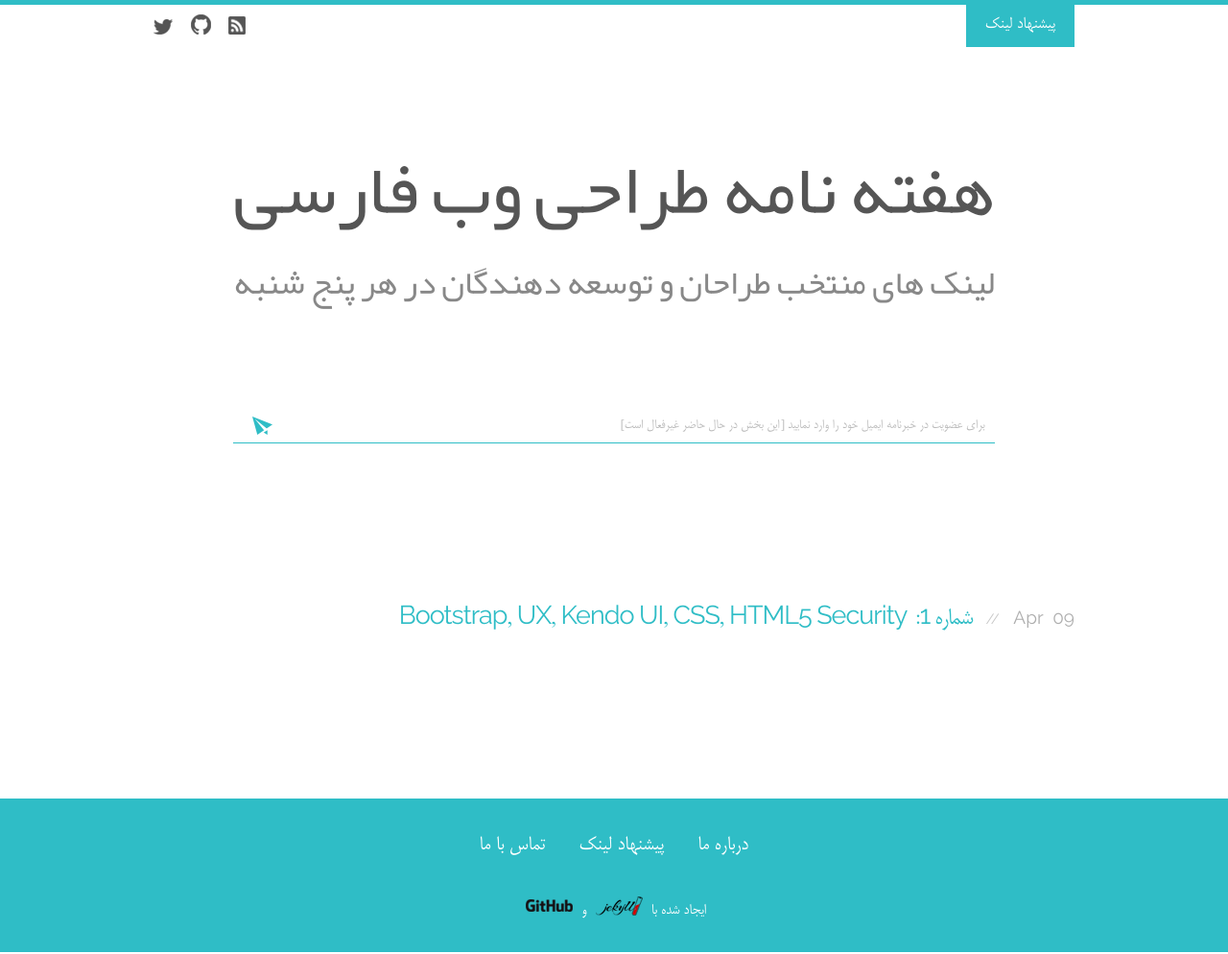
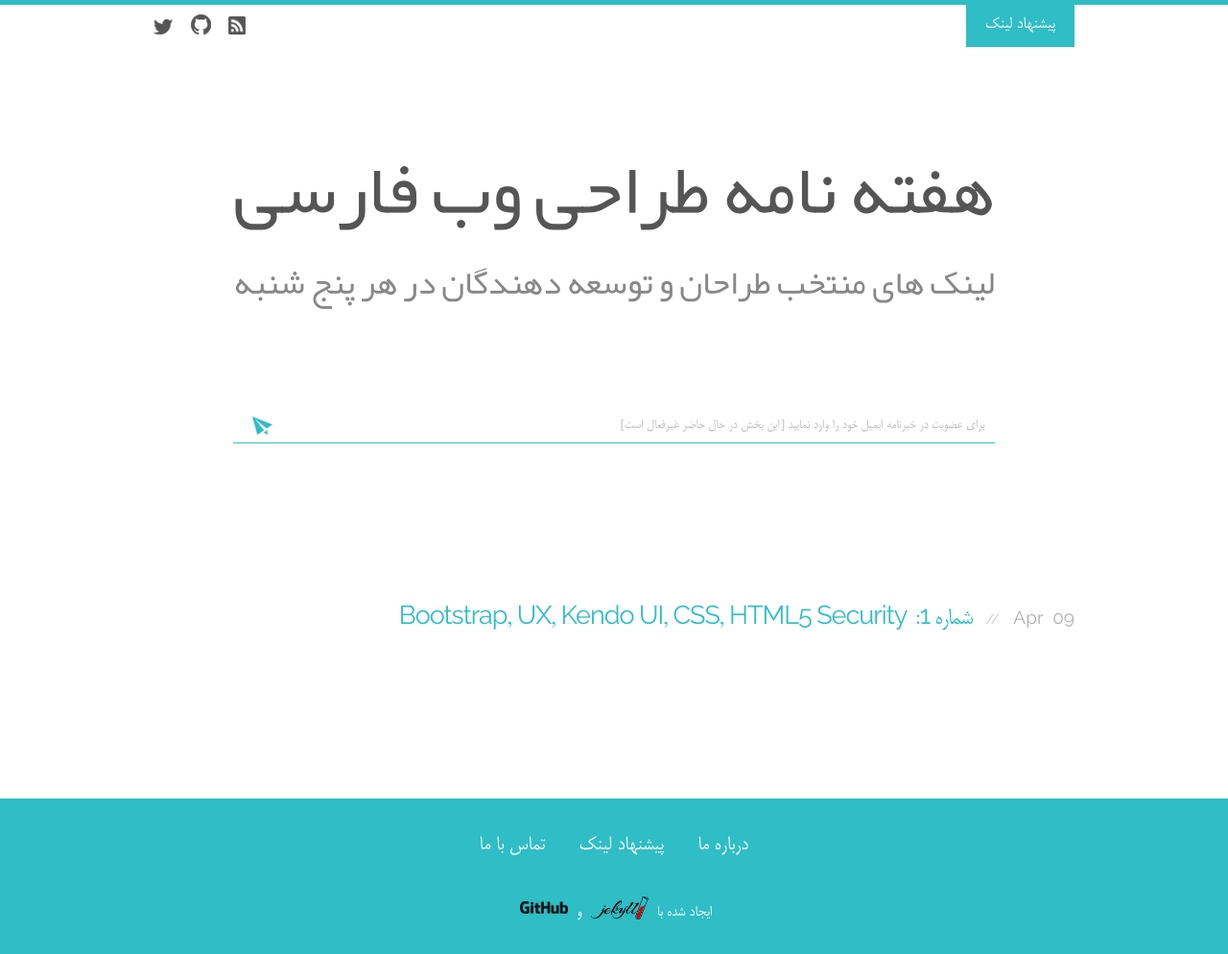
Before and after one commit to reyhoun/ui.toread, a Jekyll site: the page built from index.html, in a window 1280 px wide. Shown: the whole page at 96% size. Built offline with Jekyll 4.4.1, drawn with Linux system fonts in a browser that asks for light colours.

Commit message:
Fix: Footer logos

```diff
--- a/_includes/footer.html
+++ b/_includes/footer.html
@@ -9,9 +9,9 @@
         </ul>
         <div class="footer__poweredby">
           <span>ایجاد شده با</span>
-          <a href="http://jekyllrb.com/"><img src="/assets/img/jekyll-logo.png" alt=""></a>
+          <a class="jekyll-logo" href="http://jekyllrb.com/"><img src="/assets/img/jekyll-logo.png" alt=""></a>
           <span>و</span>
-          <a href="https://github.com/"><img src="/assets/img/github-logo.png" alt=""></a>
+          <a class="github-logo" href="https://github.com/"><img src="/assets/img/github-logo.png" alt=""></a>
         </div>
       </div>
     </div>
--- a/_sass/app.scss
+++ b/_sass/app.scss
@@ -206,6 +206,18 @@
   }
 }
 
+.jekyll-logo {
+  img {
+    width: 60px;
+  }
+}
+
+.github-logo {
+  img {
+    width: 50px;
+  }
+}
+
 .post {
   margin-top: 50px;
 }
```
Also changed, not shown: assets/img/github-logo.png, assets/img/jekyll-logo.png.
